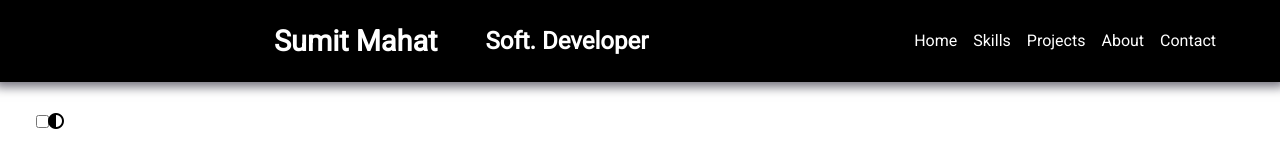
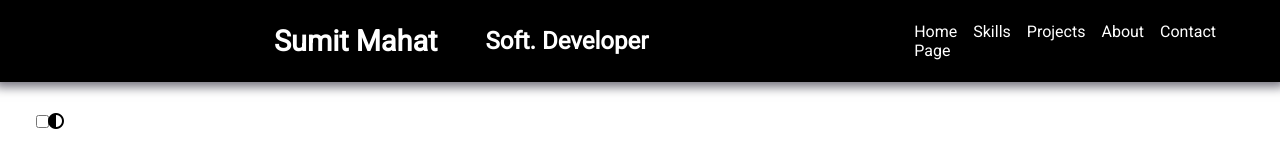
Before and after one commit to mahatsumit5/Portfolio, a plain HTML site: page INDEX.HTML in a window 1280 px wide. Drawn offline with Linux system fonts and the light colour scheme.

Commit message:
Second Commit

```diff
--- a/INDEX.HTML
+++ b/INDEX.HTML
@@ -52,7 +52,7 @@
               ><i class="fa-solid fa-bars"></i
             ></label>
             <ul class="navigation flex">
-              <li><a href="">Home</a></li>
+              <li><a href="">Home Page</a></li>
               <li><a href="">Skills</a></li>
               <li><a href="">Projects</a></li>
               <li><a href="">About</a></li>
@@ -63,7 +63,7 @@
       </header>
 
       <!-- hero section -->
-
+      <hero> </hero>
       <!-- banner Section -->
       <!-- Skills Section-->
       <!-- projects section-->
```
